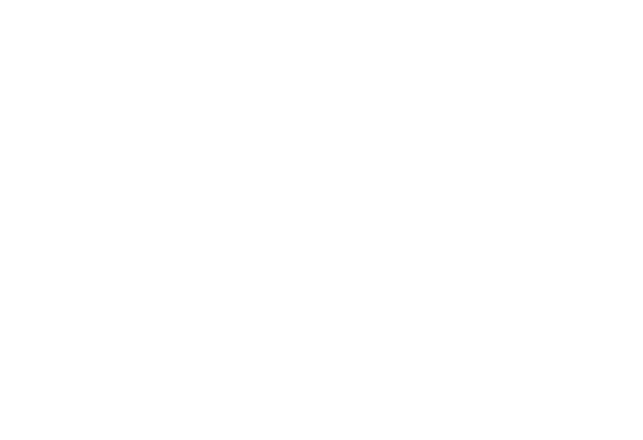
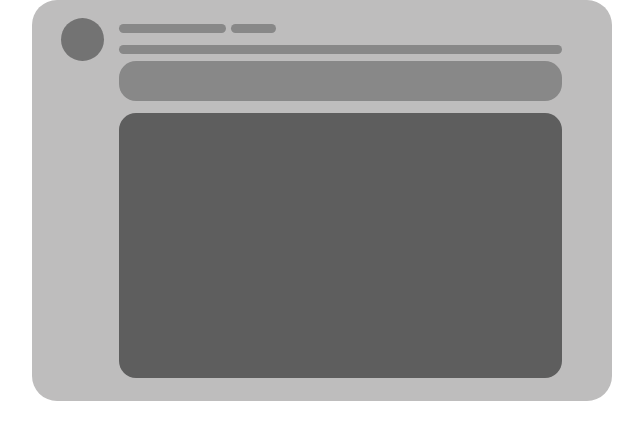
Before and after one commit to spicychillisus/project-buscess-singapore, a website: page public/index.html in a window 1280 px wide. Shown: the whole page, without its empty margins (50-693 px from the left). Drawn offline with nearby package versions, Linux system fonts and the light colour scheme.

Commit message:
created the design for the forum post with image

```diff
--- /dev/null
+++ b/public/css/components.css
@@ -0,0 +1,75 @@
+.ForumWithPicture {
+    width: 580px;
+    height: 401px;
+    position: relative;
+}
+
+.Background {
+    width: 580px;
+    height: 401px;
+    left: 0px;
+    top: 0px;
+    position: absolute;
+    background: #BEBDBD;
+    border-radius: 25px;
+}
+
+.ProfilePic {
+    width: 43px;
+    height: 43px;
+    left: 29px;
+    top: 18px;
+    position: absolute;
+    background: #737373;
+    border-radius: 9999px; /* my border radius was 32px but ok */
+}
+
+.Username {
+    width: 107px;
+    height: 9px;
+    left: 87px;
+    top: 24px;
+    position: absolute;
+    background: #888888;
+    border-radius: 17px;
+}
+
+.Question {
+    width: 443px;
+    height: 9px;
+    left: 87px;
+    top: 45px;
+    position: absolute;
+    background: #888888;
+    border-radius: 17px;
+}
+
+.Description {
+    width: 443px;
+    height: 40px;
+    left: 87px;
+    top: 61px;
+    position: absolute;
+    background: #888888;
+    border-radius: 17px;
+}
+
+.Picture {
+    width: 443px;
+    height: 265px;
+    left: 87px;
+    top: 113px;
+    position: absolute;
+    background: #5E5E5E;
+    border-radius: 17px;
+}
+
+.Rank {
+    width: 45px;
+    height: 9px;
+    left: 199px;
+    top: 24px;
+    position: absolute;
+    background: #888888;
+    border-radius: 17px;
+}
--- a/public/index.html
+++ b/public/index.html
@@ -4,8 +4,27 @@
     <meta charset="UTF-8">
     <meta name="viewport" content="width=device-width, initial-scale=1.0">
     <title>Home Page</title>
+    <link rel="stylesheet" href="./css/components.css">
+    <link rel="stylesheet" href="https://cdn.jsdelivr.net/npm/bootstrap@5.3.2/dist/css/bootstrap.min.css">
+    <script src="https://cdn.jsdelivr.net/npm/@popperjs/core@2.11.8/dist/umd/popper.min.js" integrity="sha384-I7E8VVD/ismYTF4hNIPjVp/Zjvgyol6VFvRkX/vR+Vc4jQkC+hVqc2pM8ODewa9r" crossorigin="anonymous"></script>
+    <script src="https://cdn.jsdelivr.net/npm/bootstrap@5.3.2/dist/js/bootstrap.min.js" integrity="sha384-BBtl+eGJRgqQAUMxJ7pMwbEyER4l1g+O15P+16Ep7Q9Q+zqX6gSbd85u4mG4QzX+" crossorigin="anonymous"></script>
+
 </head>
 <body>
+    <div class="container">
+        <div class="mx-auto justify-content-center">
+            <div class="ForumWithPicture">
+                <div class="Background"></div>
+                <div class="ProfilePic"></div>
+                <div class="Username"></div>
+                <div class="Question"></div>
+                <div class="Description"></div>
+                <div class="Picture"></div>
+                <div class="Rank"></div>
+              </div>
+        </div>
+
+    </div>
 
 </body>
 </html>
--- a/src/controllers/userController.js
+++ b/src/controllers/userController.js
@@ -50,7 +50,11 @@ module.exports.createNormalUser = (req, res, next) => {
 
 // allows users of any kind to edit their own information
 module.exports.editUser = (req, res) => {
-
+    const data = {
+        username: req.body.username,
+        email: req.body.email,
+        password: req.body.password
+    }
 }
 
 // administrators automatically have 999999 points and the rank of forum grandmaster
--- a/src/models/userModel.js
+++ b/src/models/userModel.js
@@ -17,7 +17,7 @@ module.exports.createUser = (data, callback) => {
 module.exports.createAdministrator = (data, callback) => {
     const SQLSTATEMENT = `
     INSERT INTO users (user_code, username, email, password, role, points, rank)
-    VALUES (?, ?, ?, ?, ?, ?, ?)
+    VALUES (?, ?, ?, ?, admin, ?, ?)
     `;
     const VALUES = [data.user_code, data.username, data.email, data.password, data.role, data.points, data.rank];
     pool.query(SQLSTATEMENT, VALUES, (err, result) => {
```
Also changed, not shown: 1 other file.
